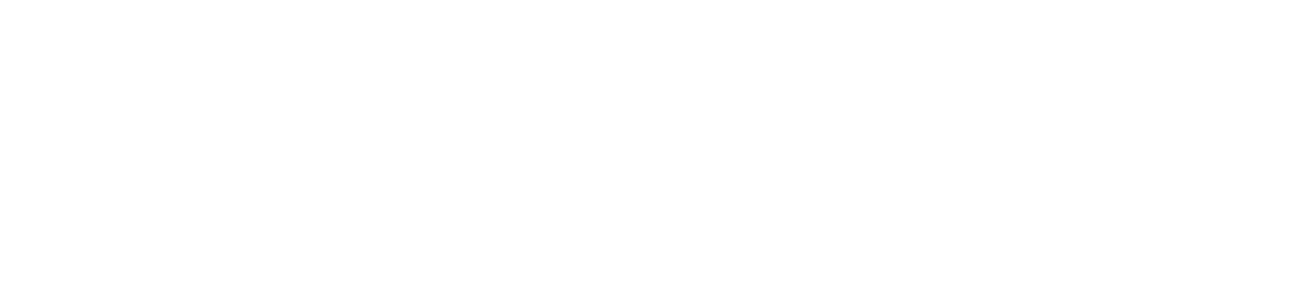
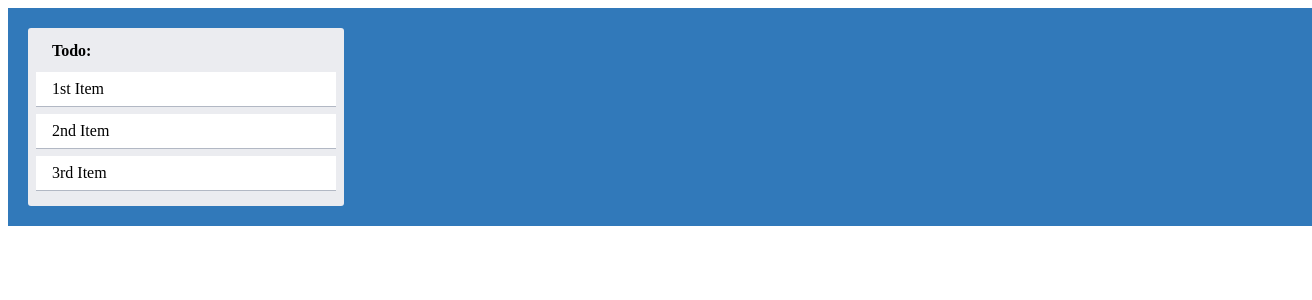
Before and after one commit to DCN13/Trello, a React (Vite) app: page / in a window 1280 px wide. Shown: the top 300 px of the page, 1312 px wide, since content can reach past the window. Built offline with nearby package versions, Linux system fonts and the light colour scheme.

Commit message:
prepare the styled components

```diff
--- a/src/App.tsx
+++ b/src/App.tsx
@@ -1,5 +1,23 @@
+import {
+  AppContainer,
+  CardContainer,
+  ColumnContainer,
+  ColumnTitle,
+} from "./styles";
+
 function App() {
-  return <></>;
+  return (
+    <>
+      <AppContainer>
+        <ColumnContainer>
+          <ColumnTitle>Todo:</ColumnTitle>
+          <CardContainer>1st Item</CardContainer>
+          <CardContainer>2nd Item</CardContainer>
+          <CardContainer>3rd Item</CardContainer>
+        </ColumnContainer>
+      </AppContainer>
+    </>
+  );
 }
 
 export default App;
--- /dev/null
+++ b/src/styles.ts
@@ -0,0 +1,36 @@
+import styled from "styled-components";
+
+export const AppContainer = styled.div`
+  align-items: flex-start;
+  background-color: #3179ba;
+  display: flex;
+  flex-direction: row;
+  height: 100%;
+  padding: 20px;
+  width: 100%;
+`;
+
+export const ColumnContainer = styled.div`
+  background-color: #ebecf0;
+  width: 300px;
+  min-height: 40px;
+  margin-right: 20px;
+  border-radius: 3px;
+  padding: 8px 8px;
+  flex-grow: 0;
+`;
+
+export const ColumnTitle = styled.div`
+  padding: 6px 16px 12px;
+  font-weight: bold;
+`;
+
+export const CardContainer = styled.div`
+  background-color: #fff;
+  cursor: pointer;
+  margin-bottom: 0.5rem;
+  padding: 0.5rem 1rem;
+  max-width: 300px;
+  border-raduis: 3px;
+  box-shadow: #091e4240 0px 1px 0px 0px;
+`;
```
